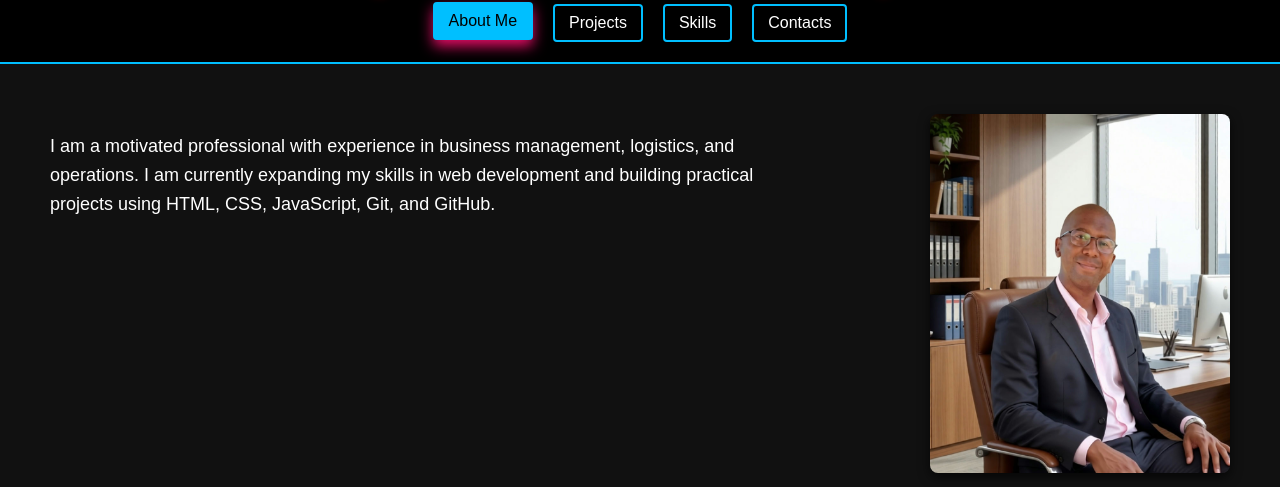
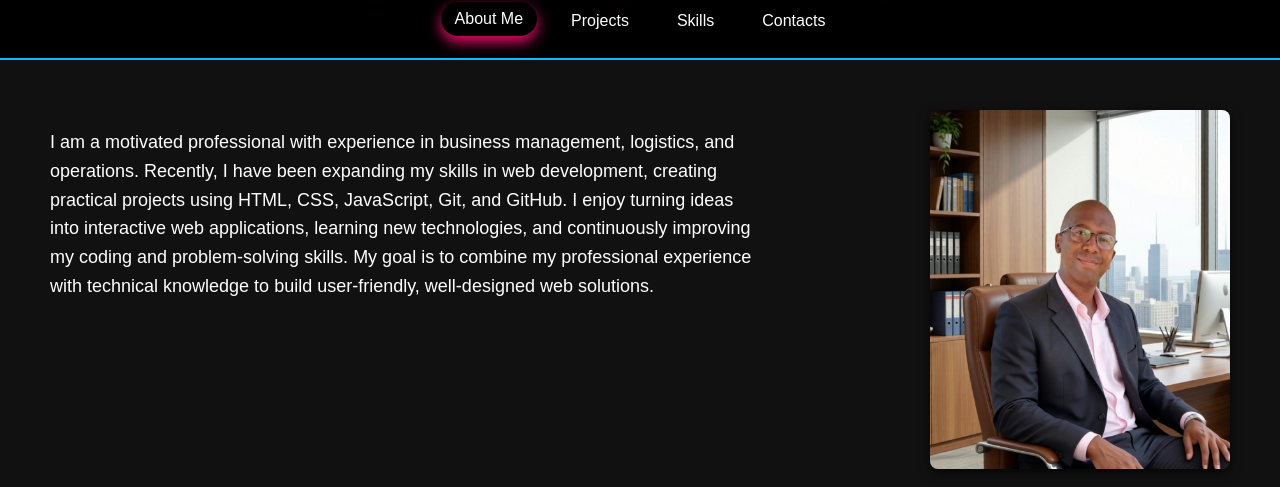
Before and after one commit to Butiza-hub/portfolio-website-dipeere, a plain HTML site: page index.html in a window 1280 px wide. Shown: the part 76-563 px from the top of the page. Drawn offline with Linux system fonts and the light colour scheme.

Commit message:
edited the nav bar and hero information

```diff
--- a/css/style.css
+++ b/css/style.css
@@ -33,20 +33,30 @@ body {
 }
 
 .main-nav button {
-    background: none;
-    border: 2px solid #00bfff;
-    color: white;
+    background: none;       /* no background */
+    border: none;           /* remove border normally */
+    color: white;           /* text stays white */
     padding: 8px 14px;
     font-size: 16px;
     cursor: pointer;
     transition: all 0.3s ease;
-    border-radius: 4px;
+    border-radius: 4px;     /* base radius for smooth transition */
+    outline: none;          /* remove default blue focus ring */
 }
 
+/* Hover: optional subtle effect only on text */
 .main-nav button:hover {
-    background-color: #00bfff;
-    color: black;
-    box-shadow: 0 6px 14px #e90d68;
+    color: #00bfff;
+}
+
+/* Pressed / active button: shadow + rounding only */
+.main-nav button:active,
+.main-nav button.active {
+    border: none;                /* no blue border */
+    background: none;            /* no blue background */
+    border-radius: 20px;         /* fully rounded */
+    color: white;                /* text stays white */
+    box-shadow: 0 6px 14px #e90d68;  /* shadow indicates pressed button */
     transform: translateY(-2px);
 }
 
@@ -81,15 +91,6 @@ body {
 .hero-image h2 {
     margin-top: 20px;
     font-size: 28px;
-    color: #00bfff;
-    font-family: 'Lobster', cursive;
-    text-shadow: 0 0 6px rgba(0,191,255,0.7);
+    color: #4cbe16;
+    font-family: Clarity City Thin Italic 100;
 }
-
-/* ACTIVE BUTTON HIGHLIGHT */
-.main-nav button.active {
-    background-color: #00bfff;
-    color: black;
-    box-shadow: 0 6px 14px #e90d68;
-    transform: translateY(-2px);
-}
--- a/index.html
+++ b/index.html
@@ -41,6 +41,17 @@
 
 </section>
 
+<!-- PROJECTS SECTION -->
+<section id="projects">
+  <h2>Projects</h2>
+
+  <div class="project">
+    <img src="images/inspiration26.png" alt="Inspiration 26 Website">
+    <p>Inspiration-26 Web Project</p>
+  </div>
+
+</section>
+
 <!-- JS -->
 <script src="js/script.js"></script>
 </body>
--- a/js/script.js
+++ b/js/script.js
@@ -2,28 +2,41 @@
 const contentArea = document.getElementById("hero-content");
 const navButtons = document.querySelectorAll(".main-nav button");
 
+
+
 const sections = {
-  about: `<p>I am a motivated professional with experience in business management, logistics, and operations.
-          I am currently expanding my skills in web development and building practical projects using HTML, CSS, JavaScript, Git, and GitHub.</p>`,
+  about: `<p>I am a motivated professional with experience in business management, logistics, and operations. Recently, I have been expanding my skills in web development, creating practical projects using HTML, CSS, JavaScript, Git, and GitHub. I enjoy turning ideas into interactive web applications, learning new technologies, and continuously improving my coding and problem-solving skills. My goal is to combine my professional experience with technical knowledge to build user-friendly, well-designed web solutions.</p>`,
 
   projects: `<ul>
-                <li>Project 25 – Security System Administrator: Front-end simulation of a residential security system dashboard.</li>
-                <li>Inspiration-26: Personal project demonstrating HTML, CSS, JS, Git, and GitHub skills.</li>
-             </ul>`,
+    <li>
+        <strong>Project 25 – Security System Administrator (SSA):</strong>
+        A front-end simulation of a residential security system dashboard.
+        Features include real-time system status indicators, arming/disarming functionality, exit delay countdowns, and zone monitoring.
+        The interface was built to be fully interactive using HTML, CSS, and JavaScript, demonstrating dynamic DOM manipulation, event handling, and responsive design principles.
+    </li>
+    <br>
+    <li>
+        <strong>Inspiration-26:</strong>
+        A personal web development project showcasing skills in HTML, CSS, JavaScript, Git, and GitHub.
+        Features a modern, responsive layout with a dynamic hero section, smooth navigation, and interactive project cards.
+        Emphasizes clean code structure, semantic HTML, and professional styling, while demonstrating practical use of version control through GitHub.
+    </li>
+  </ul>`,
 
   skills: `<ul>
-             <li>HTML</li>
-             <li>CSS</li>
-             <li>JavaScript</li>
-             <li>Git</li>
-             <li>GitHub</li>
-             <li>Command Line</li>
-           </ul>`,
+    <li>HTML5 – semantic markup and structure</li>
+    <li>CSS3 – responsive layouts, Flexbox, Grid, animations</li>
+    <li>JavaScript – DOM manipulation, event handling, interactive features</li>
+    <li>Git & GitHub – version control, project management, collaborative workflow</li>
+    <li>Additional tools – VS Code, Chrome DevTools, terminal commands</li>
+  </ul>`,
 
   contacts: `<p>Email: <a href="mailto:butinyana2017@gmail.com">butinyana2017@gmail.com</a></p>
              <p>GitHub: <a href="https://github.com/Butiza-hub" target="_blank">github.com/Butiza-hub</a></p>
              <p>LinkedIn: Coming soon</p>`
 };
+
+
 
 // Add click events to nav buttons
 navButtons.forEach(btn => {
```
Also changed, not shown: Images/inspiration26.png (added), Images/ssa-dashboard.png (added).
